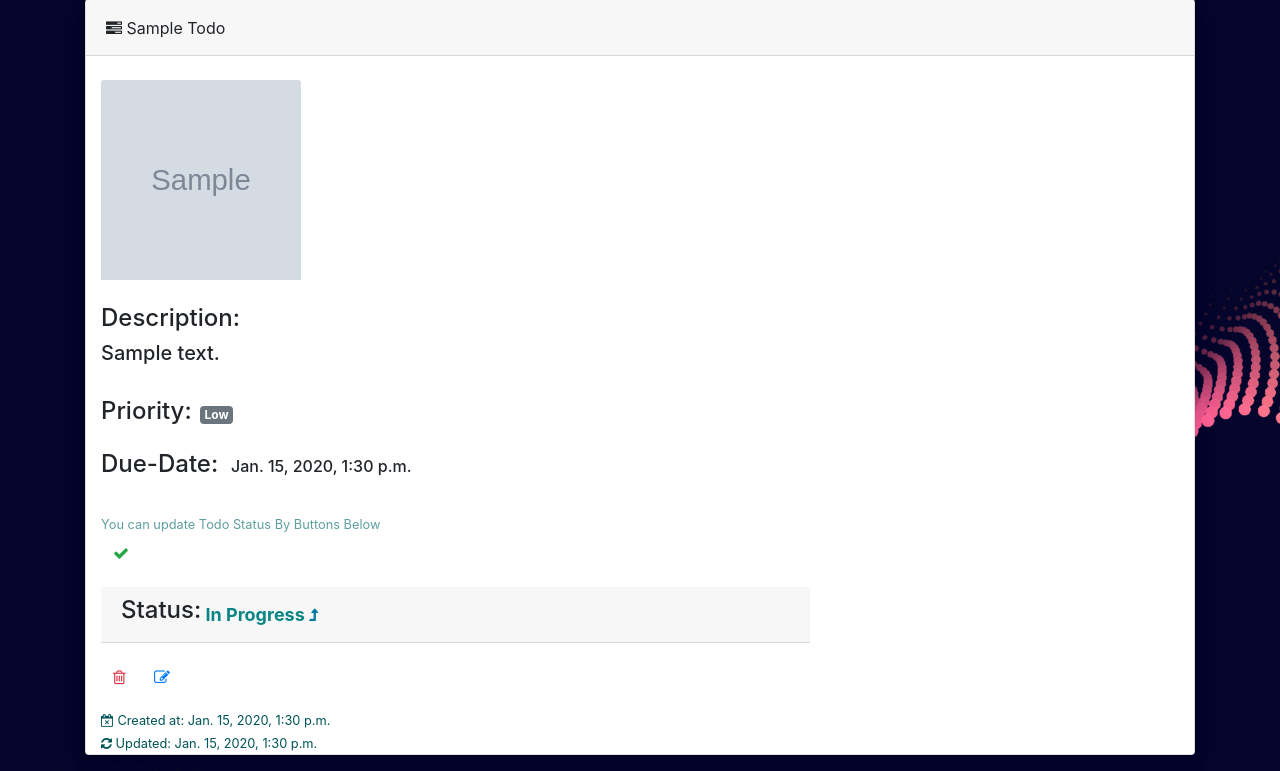
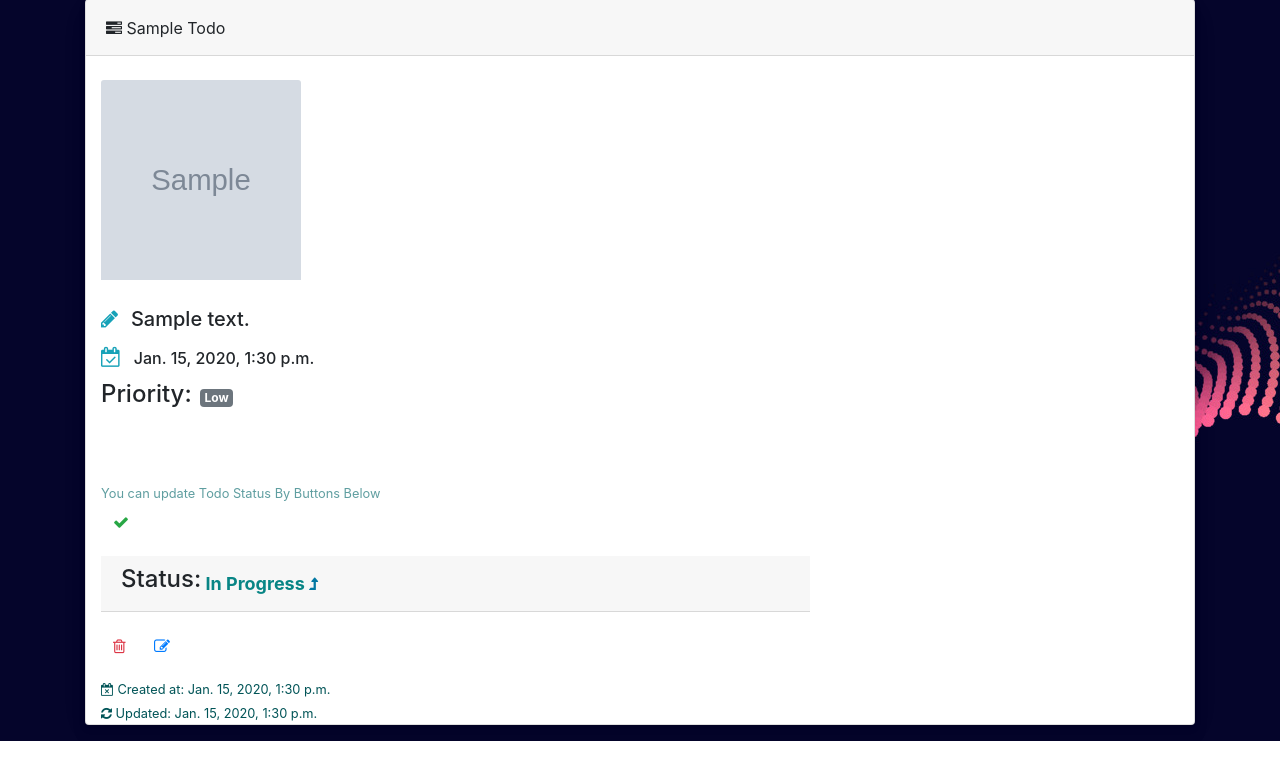
Before and after one commit to mosihere/Todo-App, a Django app: page /todo/1 in a window 1280 px wide. Shown: the part 204-975 px from the top of the page. After the commit the page ends 945 px from the top, so only its background shows below. Run offline with Django 5.2, Linux system fonts and the light colour scheme; a user stored in the database is signed in; tables that the repository leaves empty hold one stand-in row (values such as "Sample post"); grey boxes marked "Sample" are stand-in pictures; parts of the project's set-up code (start-up, migrations or seed data) failed here and were passed over; some libraries are stand-ins or nearby versions.

Commit message:
using icon instead of text

```diff
--- a/todo/templates/todo/detail.html
+++ b/todo/templates/todo/detail.html
@@ -46,10 +46,12 @@
                 <img style="height: 200px;width: 200px;" src="{{todo.image.url}}" class="card-img-top" alt="..." alt="A generic square placeholder image with rounded corners in a figure.">
                 <br>
                 <br>
-                <h4>Description:</h4><h5>{{ todo.details }}</h5>
+                <h4 style="display: inline;"><i style="color: rgb(23, 162, 184); font-size:20px" class="fa fa-pencil" data-toggle="tooltip" data-placement="bottom" title="Due Date"></i></h4><div class="badge badge-shadow ml-2"><h5>{{todo.details}}</h5></div>
+                <br>
+                <h4 style="display: inline;"><i style="color: rgb(23, 162, 184); font-size:20px" class="fa fa-calendar-check-o" data-toggle="tooltip" data-placement="bottom" title="Due Date"></i></h4><div class="badge badge-shadow ml-2"><h6>{{todo.due_date}}</h6></div>
                 <br>
                 {% if todo.priority == 'M' %}
-                <h4 style="display: inline;">Priority:</h4><div class="badge badge-primary ml-2">Medium
+                <h4 style="display: inline;"><i style="color: rgb(23, 162, 184); font-size:20px" class="fa fa-list-ol" data-toggle="tooltip" data-placement="bottom" title="Due Date"></i></h4><div class="badge badge-primary ml-2">Medium
 
                 </div>
                 <br>
@@ -68,8 +70,6 @@
 
                 <br>
                 <br>
-
-                <h4 style="display: inline;">Due-Date:</h4><div class="badge badge-shadow ml-2"><h6>{{todo.due_date}}</h6></div>
 
                 <br>
                 <br>
```
